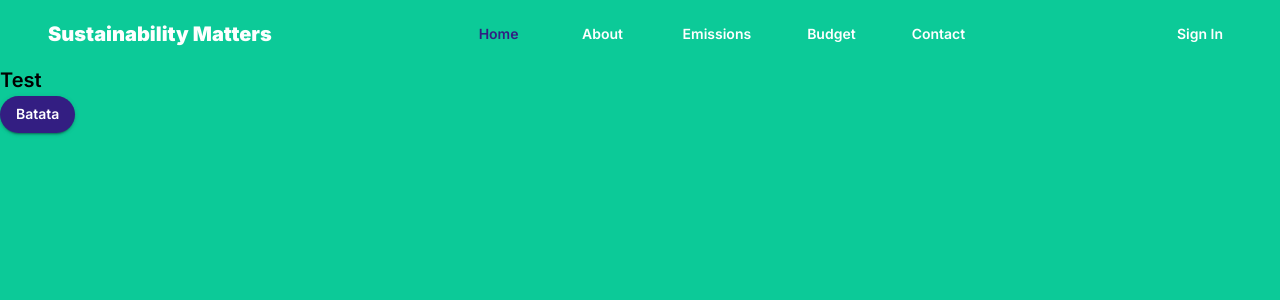
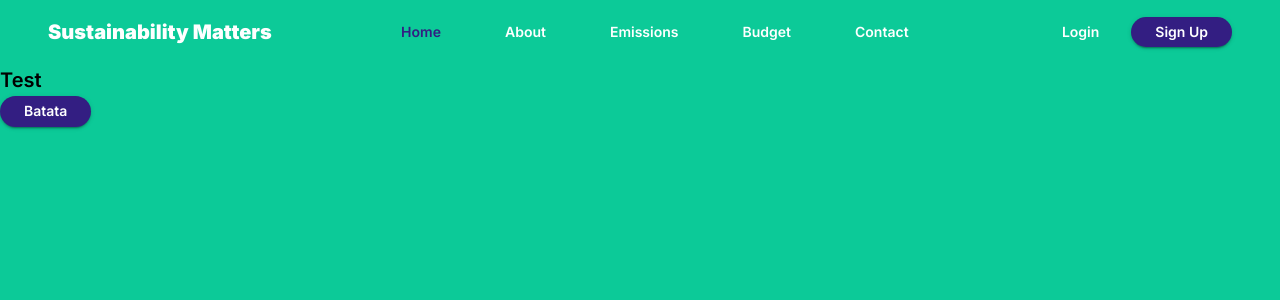
Before and after one commit to laaragm/Sustainability-Matters-FrontEnd, a React (Create React App) app: page / in a window 1280 px wide. Shown: the top 300 px of the page. Built offline with nearby package versions, Linux system fonts and the light colour scheme.

Commit message:
Adjust AppBarDesktop component

```diff
--- a/src/shared/components/CustomizedButton/index.tsx
+++ b/src/shared/components/CustomizedButton/index.tsx
@@ -4,6 +4,7 @@ import { ReactNode } from "react";
 interface CustomizedButtonProps {
     children: ReactNode;
     variant?: "text" | "outlined" | "contained";
+    padding?: string;
     color?:
         | "inherit"
         | "primary"
@@ -22,6 +23,7 @@ export function CustomizedButton({
     variant = "contained",
     color = "primary",
     borderRadius = "0",
+    padding = "0.2rem 1.5rem",
     key,
     onClick,
 }: CustomizedButtonProps) {
@@ -35,7 +37,11 @@ export function CustomizedButton({
             color={color}
             variant={variant}
             onClick={handleClick}
-            sx={{ borderRadius: borderRadius, textTransform: "capitalize" }}
+            sx={{
+                borderRadius: borderRadius,
+                textTransform: "capitalize",
+                padding: padding,
+            }}
         >
             {children}
         </Button>
--- a/src/shared/components/Header/components/AppBarDesktop/index.tsx
+++ b/src/shared/components/Header/components/AppBarDesktop/index.tsx
@@ -55,20 +55,29 @@ export function AppBarDesktop({
             p={1}
         >
             {appTitle}
-            <Stack direction="row" spacing={5}>
+            <Stack direction="row" spacing={2}>
                 {getMenuItems()}
             </Stack>
             <div>
                 {isAuthenticated ? (
                     <LoggedInInfo />
                 ) : (
+                    <Stack direction="row" spacing={1}>
                         <CustomizedButton
                             color="info"
                             variant="text"
                             onClick={handleButtonClick}
                         >
-                        Sign In
+                            Login
                         </CustomizedButton>
+                        <CustomizedButton
+                            color="secondary"
+                            borderRadius="1.5rem"
+                            onClick={handleButtonClick}
+                        >
+                            Sign up
+                        </CustomizedButton>
+                    </Stack>
                 )}
             </div>
         </Stack>
```
Lines whose indentation alone changed are shown as unchanged.
